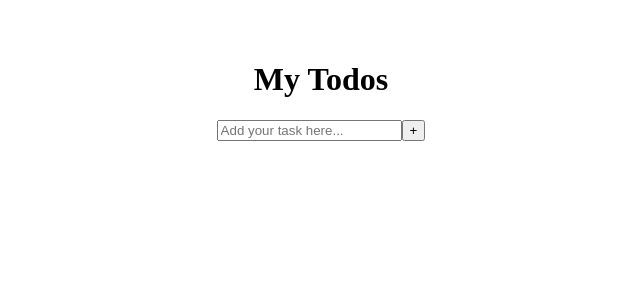
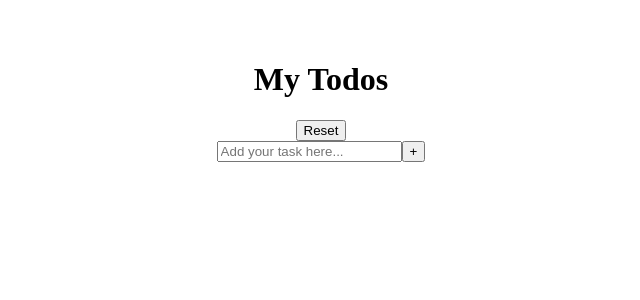
Before and after one commit to DeeqaJamalini/MyTodos, a React (Vite) app: page / in a window 1280 px wide. Shown: the top 300 px of the page, without its empty margins (319-959 px from the left). Built offline with nearby package versions, Linux system fonts and the light colour scheme.

Commit message:
reset button completed

```diff
--- a/src/App.tsx
+++ b/src/App.tsx
@@ -9,8 +9,6 @@ function App() {
   return (
     <>
       <div>
-
-      <h1>My Todos</h1>
       <TodoList />
       </div>
 
--- a/src/components/ResetTodo/ResetTodo.tsx
+++ b/src/components/ResetTodo/ResetTodo.tsx
@@ -0,0 +1,17 @@
+import "./ResetTodo.scss"
+
+
+type ResetTodoProps = {
+    onReset: () => void
+}
+
+
+const ResetTodo = ({onReset}: ResetTodoProps) => {
+
+    return (
+        <button onClick={onReset}>Reset</button>
+    )
+
+}
+
+export default ResetTodo
--- a/src/components/TodoList/TodoList.tsx
+++ b/src/components/TodoList/TodoList.tsx
@@ -3,7 +3,7 @@ import { useState } from "react"
 
 import AddTodo from "../AddTodo/AddTodo"
 import CompleteTodo from "../CompleteTodo/CompleteTodo"
-//import ResetTodo from "../ResetTodo/ResetTodo"
+import ResetTodo from "../ResetTodo/ResetTodo"
 import { v4 as uuidv4 } from 'uuid';
 import DeleteTodo from "../DeleteTodo/DeleteTodo";
 
@@ -39,11 +39,19 @@ const TodoList = () => {
     setTodos((prevTodos) => prevTodos.filter((todo) => todo.id !== id));
   };
 
+  const resetTodo = () => {
+    setTodos([])
+  };
+
 
 
 
   return (
     <div>
+        <h1>My Todos</h1>
+
+<ResetTodo onReset={() => resetTodo()}/>
+        <div>
       <AddTodo onAddTodo={addTodo} />
       <ul>
         {todos.map((todo) => (
@@ -55,6 +63,7 @@ const TodoList = () => {
         ))}
       </ul>
 
+      </div>
     </div>
   );
 
```
